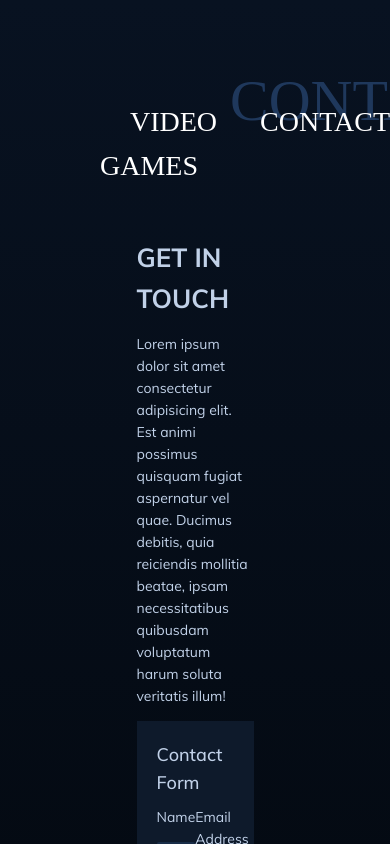
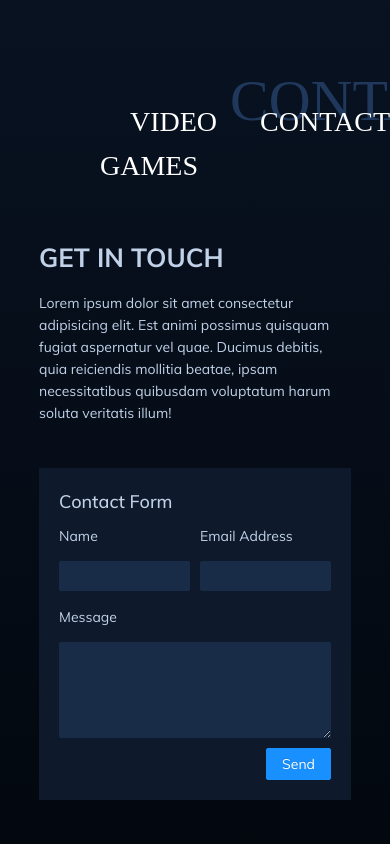
Before and after one commit to halitbatur/video-games, a React (Create React App) app: page /contact in a window 390 px wide. Shown: the top 844 px of the page. Built offline with nearby package versions, Linux system fonts and the light colour scheme; a web font is replaced by a local one.

Commit message:
contact page responsive

```diff
--- a/src/containers/contactPage/ContactPage.Styled.tsx
+++ b/src/containers/contactPage/ContactPage.Styled.tsx
@@ -1,5 +1,5 @@
 import styled from "@emotion/styled";
-import { ColorPalette } from "../../components/style";
+import { ColorPalette, BreakPoints } from "../../components/style";
 
 export const ContactPageContainer = styled.div`
   display: flex;
@@ -27,15 +27,40 @@ export const ContactPageContainer = styled.div`
 `;
 
 export const GetInTouchContainer = styled.div`
-  width: 30%;
+  width: 40%;
   margin: auto;
+  margin-bottom: 30px;
+
+  @media (max-width: ${BreakPoints.lg}) {
+    width: 55%;
+  }
+
+  @media (max-width: ${BreakPoints.md}) {
+    width: 70%;
+  }
+
+  @media (max-width: ${BreakPoints.sm}) {
+    width: 80%;
+  }
 `;
 
 export const FormContainer = styled.div`
   display: flex;
   flex-direction: column;
-  width: 30%;
+  width: 40%;
   margin: auto;
   background-color: ${ColorPalette.cardBackground};
   padding: 20px;
+
+  @media (max-width: ${BreakPoints.md}) {
+    width: 55%;
+  }
+
+  @media (max-width: ${BreakPoints.md}) {
+    width: 70%;
+  }
+
+  @media (max-width: ${BreakPoints.sm}) {
+    width: 80%;
+  }
 `;
--- a/src/containers/contactPage/ContactPage.tsx
+++ b/src/containers/contactPage/ContactPage.tsx
@@ -27,6 +27,7 @@ const ContactPage = () => {
             display: "flex",
             justifyContent: "space-between",
             marginBottom: "15px",
+            columnGap: "10px",
           }}
         >
           <div>
```
